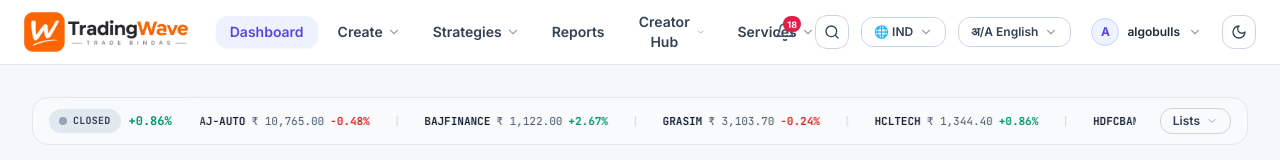
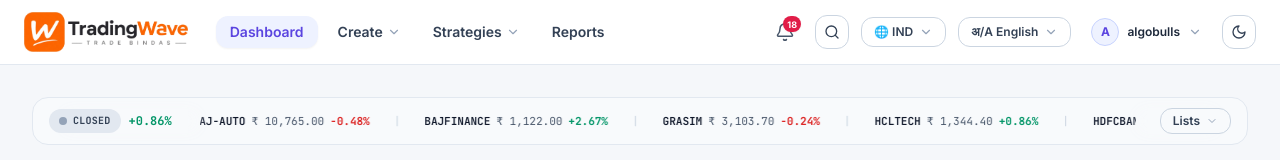
Before and after one commit to dayafoods777/tradingwave, a Next.js app in the folder apps/web/: page / in a window 1280 px wide. Shown: the top 160 px of the page. Built offline with nearby package versions, Linux system fonts and the light colour scheme.

Commit message:
feat: remove Creator Hub and Services from top navigation bar

```diff
--- a/apps/web/src/components/Header.tsx
+++ b/apps/web/src/components/Header.tsx
@@ -18,11 +18,9 @@ import {
   Key,
   LogOut,
   User,
-  Sliders,
   Check,
   X
 } from 'lucide-react';
-import { ALL_BROKERS_BASE } from './BrokersView';
 
 interface HeaderProps {
   activeTab: string;
@@ -44,8 +42,6 @@ export default function Header({
   // Dropdown states
   const [createMenuOpen, setCreateMenuOpen] = useState(false);
   const [strategiesMenuOpen, setStrategiesMenuOpen] = useState(false);
-  const [creatorHubOpen, setCreatorHubOpen] = useState(false);
-  const [servicesMenuOpen, setServicesMenuOpen] = useState(false);
   const [marketMenuOpen, setMarketMenuOpen] = useState(false);
   const [langMenuOpen, setLangMenuOpen] = useState(false);
   const [notificationsOpen, setNotificationsOpen] = useState(false);
@@ -59,8 +55,6 @@ export default function Header({
   // Refs for outside click handling
   const createRef = useRef<HTMLDivElement>(null);
   const strategiesRef = useRef<HTMLDivElement>(null);
-  const creatorHubRef = useRef<HTMLDivElement>(null);
-  const servicesRef = useRef<HTMLDivElement>(null);
   const marketRef = useRef<HTMLDivElement>(null);
   const langRef = useRef<HTMLDivElement>(null);
   const notifRef = useRef<HTMLDivElement>(null);
@@ -70,8 +64,6 @@ export default function Header({
   const closeAllMenus = () => {
     setCreateMenuOpen(false);
     setStrategiesMenuOpen(false);
-    setCreatorHubOpen(false);
-    setServicesMenuOpen(false);
     setMarketMenuOpen(false);
     setLangMenuOpen(false);
     setNotificationsOpen(false);
@@ -85,8 +77,6 @@ export default function Header({
       if (
         createRef.current && !createRef.current.contains(target) &&
         strategiesRef.current && !strategiesRef.current.contains(target) &&
-        creatorHubRef.current && !creatorHubRef.current.contains(target) &&
-        servicesRef.current && !servicesRef.current.contains(target) &&
         marketRef.current && !marketRef.current.contains(target) &&
         langRef.current && !langRef.current.contains(target) &&
         notifRef.current && !notifRef.current.contains(target) &&
@@ -335,100 +325,6 @@ export default function Header({
             >
               Reports
             </button>
-
-            {/* 5. Creator Hub ▾ */}
-            <div className="relative" ref={creatorHubRef}>
-              <button
-                onClick={() => {
-                  const state = !creatorHubOpen;
-                  closeAllMenus();
-                  setCreatorHubOpen(state);
-                }}
-                className={`px-3 py-1.5 rounded-xl text-sm font-semibold flex items-center gap-1 transition ${
-                  creatorHubOpen
-                    ? 'text-[#5B45E0] dark:text-[#818CF8] bg-slate-100 dark:bg-[#1F2937]'
-                    : 'text-slate-700 dark:text-slate-300 hover:text-slate-900 dark:hover:text-white hover:bg-slate-100 dark:hover:bg-[#1F2937]'
-                }`}
-              >
-                <span>Creator Hub</span>
-                <ChevronDown className={`w-3.5 h-3.5 text-slate-400 transition-transform ${creatorHubOpen ? 'rotate-180' : ''}`} />
-              </button>
-
-              {creatorHubOpen && (
-                <div className="absolute left-0 top-full mt-2 w-64 bg-white dark:bg-[#1F2937] border border-slate-200 dark:border-[#334155] rounded-2xl p-2 shadow-2xl z-50 animate-in fade-in slide-in-from-top-2 duration-150">
-                  <button
-                    onClick={() => handleSelectTab('builder')}
-                    className="w-full text-left px-3 py-2.5 rounded-xl hover:bg-slate-50 dark:hover:bg-[#0B1220] flex items-center gap-2.5 transition text-xs font-semibold text-slate-800 dark:text-slate-200"
-                  >
-                    <Sliders className="w-4 h-4 text-[#5B45E0] dark:text-[#818CF8]" />
-                    <span>Strategy Studio</span>
-                  </button>
-                  <button
-                    onClick={() => handleSelectTab('backtest')}
-                    className="w-full text-left px-3 py-2.5 rounded-xl hover:bg-slate-50 dark:hover:bg-[#0B1220] flex items-center gap-2.5 transition text-xs font-semibold text-slate-800 dark:text-slate-200"
-                  >
-                    <LineChart className="w-4 h-4 text-[#5B45E0] dark:text-[#818CF8]" />
-                    <span>Backtest Studio &amp; Reports</span>
-                  </button>
-                  <button
-                    onClick={() => handleSelectTab('mystrategies')}
-                    className="w-full text-left px-3 py-2.5 rounded-xl hover:bg-slate-50 dark:hover:bg-[#0B1220] flex items-center gap-2.5 transition text-xs font-semibold text-slate-800 dark:text-slate-200"
-                  >
-                    <LayoutGrid className="w-4 h-4 text-[#5B45E0] dark:text-[#818CF8]" />
-                    <span>Monetize &amp; Templates</span>
-                  </button>
-                </div>
-              )}
-            </div>
-
-            {/* 6. Services ▾ */}
-            <div className="relative" ref={servicesRef}>
-              <button
-                onClick={() => {
-                  const state = !servicesMenuOpen;
-                  closeAllMenus();
-                  setServicesMenuOpen(state);
-                }}
-                className={`px-3 py-1.5 rounded-xl text-sm font-semibold flex items-center gap-1 transition ${
-                  servicesMenuOpen || ['brokers', 'pricing'].includes(activeTab)
-                    ? 'text-[#5B45E0] dark:text-[#818CF8] bg-slate-100 dark:bg-[#1F2937]'
-                    : 'text-slate-700 dark:text-slate-300 hover:text-slate-900 dark:hover:text-white hover:bg-slate-100 dark:hover:bg-[#1F2937]'
-                }`}
-              >
-                <span>Services</span>
-                <ChevronDown className={`w-3.5 h-3.5 text-slate-400 transition-transform ${servicesMenuOpen ? 'rotate-180' : ''}`} />
-              </button>
-
-              {servicesMenuOpen && (
-                <div className="absolute left-0 top-full mt-2 w-64 bg-white dark:bg-[#1F2937] border border-slate-200 dark:border-[#334155] rounded-2xl p-2 shadow-2xl z-50 animate-in fade-in slide-in-from-top-2 duration-150">
-                  <button
-                    onClick={() => handleSelectTab('brokers')}
-                    className="w-full text-left px-3 py-2.5 rounded-xl hover:bg-slate-50 dark:hover:bg-[#0B1220] flex items-center gap-2.5 transition text-xs font-semibold text-slate-800 dark:text-slate-200"
-                  >
-                    <Key className="w-4 h-4 text-[#5B45E0] dark:text-[#818CF8]" />
-                    <span>Brokers &amp; APIs ({ALL_BROKERS_BASE.length})</span>
-                  </button>
-                  <button
-                    onClick={() => handleSelectTab('pricing')}
-                    className="w-full text-left px-3 py-2.5 rounded-xl hover:bg-slate-50 dark:hover:bg-[#0B1220] flex items-center gap-2.5 transition text-xs font-semibold text-slate-800 dark:text-slate-200"
-                  >
-                    <CreditCard className="w-4 h-4 text-[#5B45E0] dark:text-[#818CF8]" />
-                    <span>Plans &amp; Pricing</span>
-                  </button>
-                  <div className="my-1 border-t border-slate-200 dark:border-slate-800"></div>
-                  <button
-                    onClick={() => {
-                      closeAllMenus();
-                      onKillSwitch();
-                    }}
-                    className="w-full text-left px-3 py-2.5 rounded-xl hover:bg-red-50 dark:hover:bg-red-950/40 flex items-center gap-2.5 transition text-xs font-semibold text-red-600 dark:text-red-400"
-                  >
-                    <ShieldAlert className="w-4 h-4" />
-                    <span>Universal Kill Switch</span>
-                  </button>
-                </div>
-              )}
-            </div>
           </nav>
         </div>
 
```
